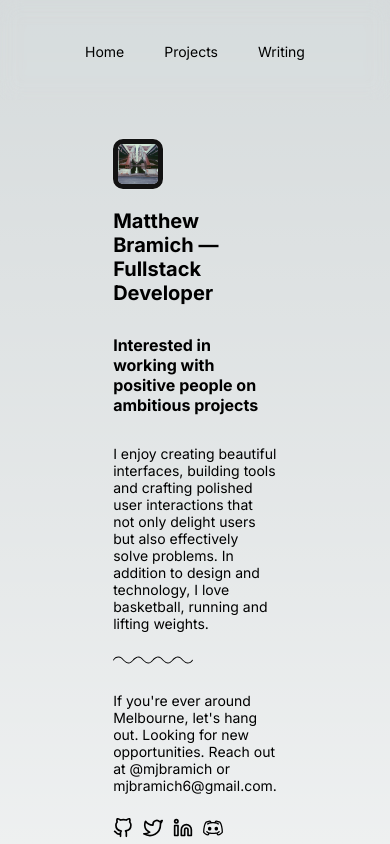
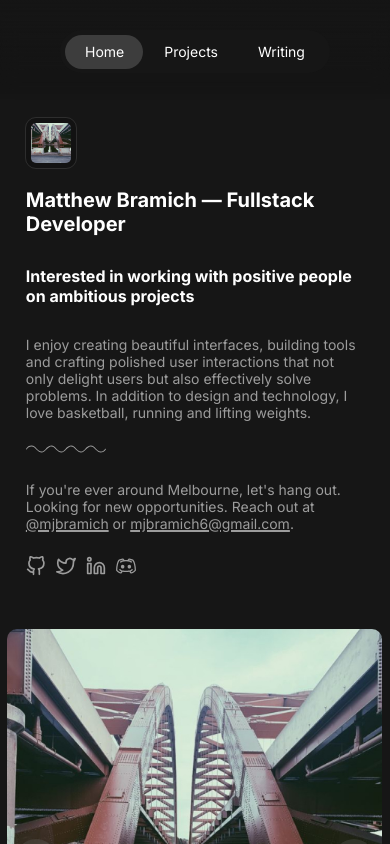
Before and after one commit to mjbramich/portfolio, a Next.js app: page / in a window 390 px wide. Shown: the top 844 px of the page. Built offline with nearby package versions, Linux system fonts and the light colour scheme.

Commit message:
style: home page styling and layout
also removed redudant css module files

```diff
--- a/src/app/globals.css
+++ /dev/null
@@ -1,100 +0,0 @@
-:root {
-	--max-width: 1100px;
-	--border-radius: 12px;
-	--font-mono: ui-monospace, Menlo, Monaco, 'Cascadia Mono', 'Segoe UI Mono', 'Roboto Mono',
-		'Oxygen Mono', 'Ubuntu Monospace', 'Source Code Pro', 'Fira Mono', 'Droid Sans Mono',
-		'Courier New', monospace;
-
-	--foreground-rgb: 0, 0, 0;
-	--background-start-rgb: 214, 219, 220;
-	--background-end-rgb: 255, 255, 255;
-
-	--primary-glow: conic-gradient(
-		from 180deg at 50% 50%,
-		#16abff33 0deg,
-		#0885ff33 55deg,
-		#54d6ff33 120deg,
-		#0071ff33 160deg,
-		transparent 360deg
-	);
-	--secondary-glow: radial-gradient(rgba(255, 255, 255, 1), rgba(255, 255, 255, 0));
-
-	--tile-start-rgb: 239, 245, 249;
-	--tile-end-rgb: 228, 232, 233;
-	--tile-border: conic-gradient(
-		#00000080,
-		#00000040,
-		#00000030,
-		#00000020,
-		#00000010,
-		#00000010,
-		#00000080
-	);
-
-	--callout-rgb: 238, 240, 241;
-	--callout-border-rgb: 172, 175, 176;
-	--card-rgb: 180, 185, 188;
-	--card-border-rgb: 131, 134, 135;
-}
-
-@media (prefers-color-scheme: dark) {
-	:root {
-		--foreground-rgb: 255, 255, 255;
-		--background-start-rgb: 0, 0, 0;
-		--background-end-rgb: 0, 0, 0;
-
-		--primary-glow: radial-gradient(rgba(1, 65, 255, 0.4), rgba(1, 65, 255, 0));
-		--secondary-glow: linear-gradient(
-			to bottom right,
-			rgba(1, 65, 255, 0),
-			rgba(1, 65, 255, 0),
-			rgba(1, 65, 255, 0.3)
-		);
-
-		--tile-start-rgb: 2, 13, 46;
-		--tile-end-rgb: 2, 5, 19;
-		--tile-border: conic-gradient(
-			#ffffff80,
-			#ffffff40,
-			#ffffff30,
-			#ffffff20,
-			#ffffff10,
-			#ffffff10,
-			#ffffff80
-		);
-
-		--callout-rgb: 20, 20, 20;
-		--callout-border-rgb: 108, 108, 108;
-		--card-rgb: 100, 100, 100;
-		--card-border-rgb: 200, 200, 200;
-	}
-}
-
-* {
-	box-sizing: border-box;
-	padding: 0;
-	margin: 0;
-}
-
-html,
-body {
-	max-width: 100vw;
-	overflow-x: hidden;
-}
-
-body {
-	color: rgb(var(--foreground-rgb));
-	background: linear-gradient(to bottom, transparent, rgb(var(--background-end-rgb)))
-		rgb(var(--background-start-rgb));
-}
-
-a {
-	color: inherit;
-	text-decoration: none;
-}
-
-@media (prefers-color-scheme: dark) {
-	html {
-		color-scheme: dark;
-	}
-}
--- a/src/app/layout.tsx
+++ b/src/app/layout.tsx
@@ -1,6 +1,6 @@
 import type { Metadata } from 'next';
 import { Inter } from 'next/font/google';
-import './globals.css';
+import '@css/globals.css';
 import Nav from '@/components/Nav';
 
 const inter = Inter({ subsets: ['latin'] });
--- a/src/app/page.module.css
+++ /dev/null
@@ -1,227 +0,0 @@
-.main {
-	display: flex;
-	flex-direction: column;
-	justify-content: space-between;
-	align-items: center;
-	padding: 6rem;
-	min-height: 100vh;
-}
-
-.description {
-	display: inherit;
-	justify-content: inherit;
-	align-items: inherit;
-	font-size: 0.85rem;
-	max-width: var(--max-width);
-	width: 100%;
-	z-index: 2;
-	font-family: var(--font-mono);
-}
-
-.description a {
-	display: flex;
-	justify-content: center;
-	align-items: center;
-	gap: 0.5rem;
-}
-
-.description p {
-	position: relative;
-	margin: 0;
-	padding: 1rem;
-	background-color: rgba(var(--callout-rgb), 0.5);
-	border: 1px solid rgba(var(--callout-border-rgb), 0.3);
-	border-radius: var(--border-radius);
-}
-
-.code {
-	font-weight: 700;
-	font-family: var(--font-mono);
-}
-
-.grid {
-	display: grid;
-	grid-template-columns: repeat(4, minmax(25%, auto));
-	max-width: 100%;
-	width: var(--max-width);
-}
-
-.card {
-	padding: 1rem 1.2rem;
-	border-radius: var(--border-radius);
-	background: rgba(var(--card-rgb), 0);
-	border: 1px solid rgba(var(--card-border-rgb), 0);
-	transition:
-		background 200ms,
-		border 200ms;
-}
-
-.card span {
-	display: inline-block;
-	transition: transform 200ms;
-}
-
-.card h2 {
-	font-weight: 600;
-	margin-bottom: 0.7rem;
-}
-
-.card p {
-	margin: 0;
-	opacity: 0.6;
-	font-size: 0.9rem;
-	line-height: 1.5;
-	max-width: 30ch;
-}
-
-.center {
-	display: flex;
-	justify-content: center;
-	align-items: center;
-	position: relative;
-	padding: 4rem 0;
-}
-
-.center::before {
-	background: var(--secondary-glow);
-	border-radius: 50%;
-	width: 480px;
-	height: 360px;
-	margin-left: -400px;
-}
-
-.center::after {
-	background: var(--primary-glow);
-	width: 240px;
-	height: 180px;
-	z-index: -1;
-}
-
-.center::before,
-.center::after {
-	content: '';
-	left: 50%;
-	position: absolute;
-	filter: blur(45px);
-	transform: translateZ(0);
-}
-
-.logo {
-	position: relative;
-}
-/* Enable hover only on non-touch devices */
-@media (hover: hover) and (pointer: fine) {
-	.card:hover {
-		background: rgba(var(--card-rgb), 0.1);
-		border: 1px solid rgba(var(--card-border-rgb), 0.15);
-	}
-
-	.card:hover span {
-		transform: translateX(4px);
-	}
-}
-
-@media (prefers-reduced-motion) {
-	.card:hover span {
-		transform: none;
-	}
-}
-
-/* Mobile */
-@media (max-width: 700px) {
-	.content {
-		padding: 4rem;
-	}
-
-	.grid {
-		grid-template-columns: 1fr;
-		margin-bottom: 120px;
-		max-width: 320px;
-		text-align: center;
-	}
-
-	.card {
-		padding: 1rem 2.5rem;
-	}
-
-	.card h2 {
-		margin-bottom: 0.5rem;
-	}
-
-	.center {
-		padding: 8rem 0 6rem;
-	}
-
-	.center::before {
-		transform: none;
-		height: 300px;
-	}
-
-	.description {
-		font-size: 0.8rem;
-	}
-
-	.description a {
-		padding: 1rem;
-	}
-
-	.description p,
-	.description div {
-		display: flex;
-		justify-content: center;
-		position: fixed;
-		width: 100%;
-	}
-
-	.description p {
-		align-items: center;
-		inset: 0 0 auto;
-		padding: 2rem 1rem 1.4rem;
-		border-radius: 0;
-		border: none;
-		border-bottom: 1px solid rgba(var(--callout-border-rgb), 0.25);
-		background: linear-gradient(
-			to bottom,
-			rgba(var(--background-start-rgb), 1),
-			rgba(var(--callout-rgb), 0.5)
-		);
-		background-clip: padding-box;
-		backdrop-filter: blur(24px);
-	}
-
-	.description div {
-		align-items: flex-end;
-		pointer-events: none;
-		inset: auto 0 0;
-		padding: 2rem;
-		height: 200px;
-		background: linear-gradient(to bottom, transparent 0%, rgb(var(--background-end-rgb)) 40%);
-		z-index: 1;
-	}
-}
-
-/* Tablet and Smaller Desktop */
-@media (min-width: 701px) and (max-width: 1120px) {
-	.grid {
-		grid-template-columns: repeat(2, 50%);
-	}
-}
-
-@media (prefers-color-scheme: dark) {
-	.vercelLogo {
-		filter: invert(1);
-	}
-
-	.logo {
-		filter: invert(1) drop-shadow(0 0 0.3rem #ffffff70);
-	}
-}
-
-@keyframes rotate {
-	from {
-		transform: rotate(360deg);
-	}
-	to {
-		transform: rotate(0deg);
-	}
-}
--- a/src/app/page.tsx
+++ b/src/app/page.tsx
@@ -1,10 +1,11 @@
+import { Layout } from '@components/Layout';
 import Home from '@/components/Home';
-import styles from './page.module.css';
+import type { NextPage } from 'next';
 
-export default function Page() {
-	return (
-		<main className={styles.main}>
-			<Home />
-		</main>
-	);
-}
+const Page: NextPage = () => (
+	<Layout>
+		<Home />
+	</Layout>
+);
+
+export default Page;
--- /dev/null
+++ b/src/components/Layout.tsx
@@ -0,0 +1,10 @@
+import { FC, ReactNode } from 'react';
+import styles from '@css/common.module.css';
+
+export const Root: FC<{ children: ReactNode }> = ({ children }) => <main>{children}</main>;
+
+export const Layout: FC<{ children: ReactNode }> = ({ children }) => (
+	<div className={styles.wrapper}>
+		<div className={styles.content}>{children}</div>
+	</div>
+);
--- a/src/styles/common.module.css
+++ b/src/styles/common.module.css
@@ -1,3 +1,14 @@
+.wrapper {
+	display: flex;
+	justify-content: center;
+	margin-top: 75px;
+}
+
+.content,
+.blog {
+	width: var(--wrapper);
+}
+
 /* ----- NAVBAR ----- */
 
 .nav {
--- /dev/null
+++ b/src/styles/globals.css
@@ -0,0 +1,167 @@
+:root {
+	color-scheme: dark;
+
+	--gray0: #e5e5e5;
+	--gray1: #dbdbdb;
+	--gray2: #b3b3b3;
+	--gray3: #acacac;
+	--gray4: #9c9c9c;
+	--gray5: #6d6d6d;
+	--gray6: #2c2c2c;
+	--gray7: #3d3d3d;
+	--gray8: #232323;
+	--gray9: #161616;
+
+	--focus-color: var(--gray7);
+
+	--wrapper: 950px;
+	--about-padding: 50px;
+
+	--font-fallback: -apple-system, 'BlinkMacSystemFont', 'Segoe UI', 'Roboto', 'Oxygen', 'Ubuntu',
+		'Cantarell', 'Fira Sans', 'Droid Sans', 'Helvetica Neue', sans-serif;
+}
+
+* {
+	margin: 0px;
+	padding: 0px;
+	box-sizing: border-box;
+	scroll-behavior: smooth;
+	-webkit-font-smoothing: antialiased;
+	text-rendering: optimizeLegibility;
+}
+
+*:focus-visible {
+	outline: 2px solid var(--focus-color);
+}
+
+html,
+body {
+	background-color: var(--gray9);
+}
+
+h1,
+h2,
+h3,
+h4,
+h5,
+h6 {
+	font-family: var(--font-display);
+	font-size: 16px;
+}
+
+p {
+	font-family: var(--font-sans);
+	font-size: 16px;
+	color: var(--gray4);
+}
+
+a {
+	color: inherit;
+}
+
+button,
+input,
+optgroup,
+select,
+textarea {
+	font-family: inherit;
+	font-size: 100%;
+	line-height: 1.15;
+	margin: 0;
+}
+
+button,
+img {
+	user-select: none;
+}
+
+a:not(a.exclude) {
+	text-decoration-thickness: 2px;
+	text-decoration-color: var(--gray4);
+	transition: 0.1s linear;
+	font-family: var(--font-sans);
+}
+
+a:not(a.exclude):hover {
+	text-decoration-color: var(--gray5);
+}
+
+body {
+	min-height: 100vh;
+}
+
+::selection {
+	color: #e5e5e5;
+	background: #3c3c3c;
+}
+
+::-webkit-scrollbar {
+	width: 4px;
+	height: 4px;
+}
+
+::-webkit-scrollbar-thumb {
+	min-height: 44px;
+	min-width: 44px;
+	background-color: var(--gray7);
+	border-radius: 44px;
+	border: 5px solid var(--bg);
+	background-clip: padding-box;
+}
+
+::-webkit-scrollbar-track {
+	background: var(--gray9);
+}
+
+::-webkit-scrollbar-button,
+::-webkit-scrollbar-corner {
+	display: none;
+}
+
+::-moz-selection {
+	color: #e5e5e5;
+	background: #3c3c3c;
+}
+
+::placeholder {
+	color: var(--gray5);
+	user-select: none;
+}
+
+.mapboxgl-canvas {
+	pointer-events: none;
+	touch-action: none;
+}
+
+.mapboxgl-ctrl-logo,
+.mapboxgl-ctrl-bottom-right {
+	display: none !important;
+}
+
+.rehype-code-title {
+	font-family: var(--font-mono);
+	border: solid 1px var(--gray8);
+	font-size: 12px;
+	border-radius: 10px 10px 0 0;
+	padding: 10px 0px 10px 15px;
+}
+
+@media (max-width: 1024px) {
+	:root {
+		--wrapper: 700px;
+		--about-padding: 25px;
+	}
+}
+
+@media (max-width: 767px) {
+	:root {
+		--wrapper: 420px;
+		--about-padding: 0px;
+	}
+}
+
+@media (max-width: 424px) {
+	:root {
+		--wrapper: 97vw;
+	}
+}
```
Also changed, not shown: tsconfig.json (+8 -1 lines).
